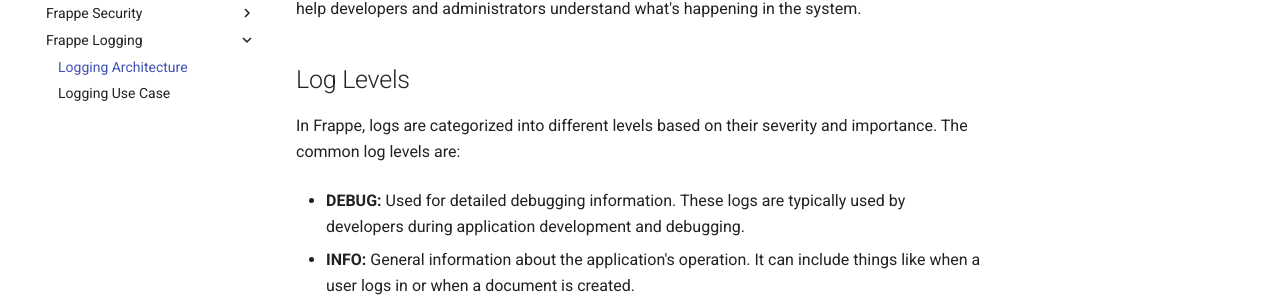
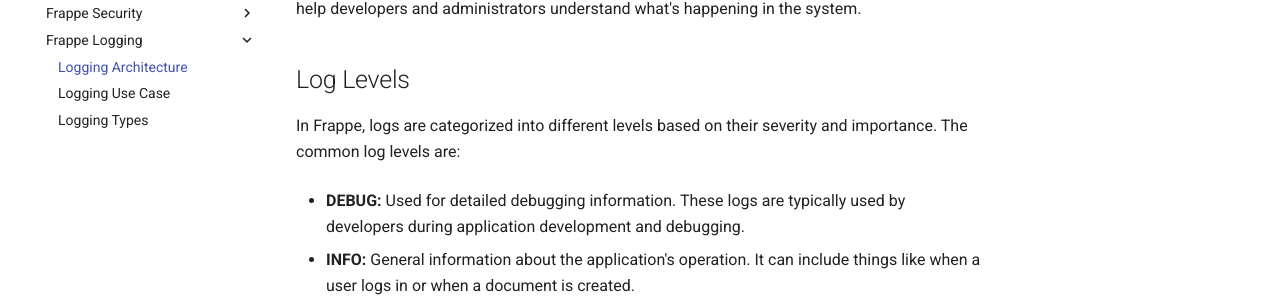
Before and after one commit to git-avc/frappe-technical-docs, an MkDocs documentation site: the page built from docs/logging/Introduction-logging.md, in a window 1280 px wide. Shown: the part 260-565 px from the top of the page. Built offline with MkDocs 1.6.1 and Material for MkDocs 9.7.7, drawn with Linux system fonts in a browser that asks for light colours.

Commit message:
adding the logging criteria in frappe

```diff
--- a/mkdocs.yml
+++ b/mkdocs.yml
@@ -31,8 +31,9 @@ nav:
       - 'Level Permissions': 'security/level-permissions.md'
       - 'Roles': 'security/roles.md'
   - 'Frappe Logging':
-      - 'Logging Architecture': 'logging/logging-types.md'
+      - 'Logging Architecture': 'logging/Introduction-logging.md'
       - 'Logging Use Case': 'logging/use-case.md'
+      - 'Logging Types': 'logging/logging-types.md'
 
 markdown_extensions:
   - pymdownx.superfences:
```
Also changed, not shown: docs/logging/Introduction-logging.md (renamed from docs/logging/logging-types.md).
